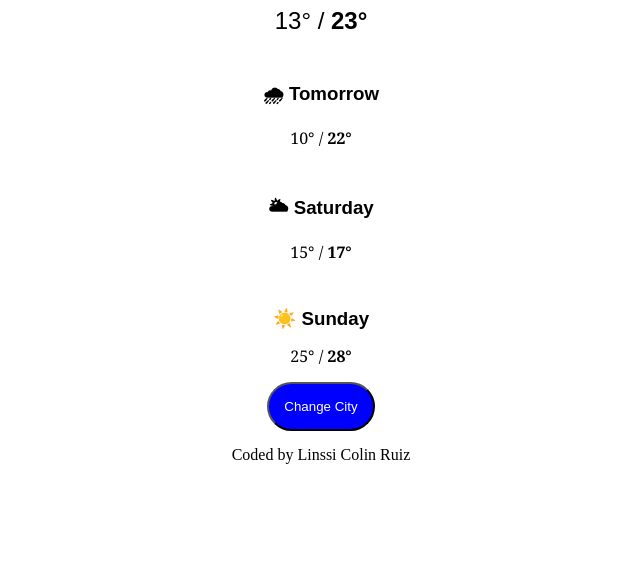
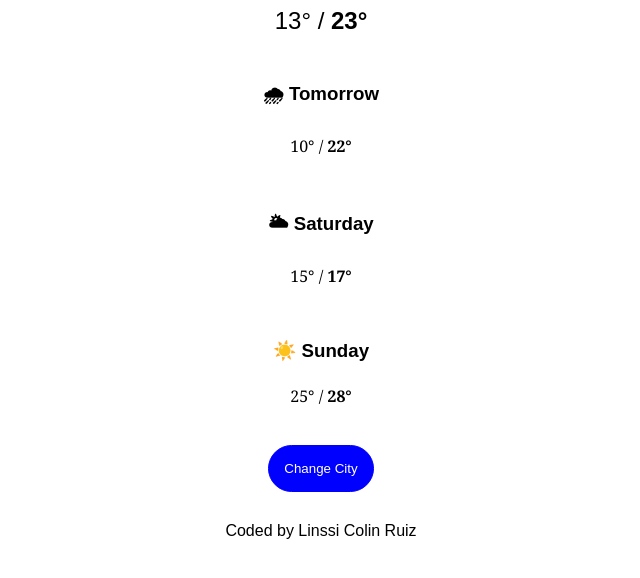
Before and after one commit to NotLindskey/HTML-CSS-Demo-Replication, a plain HTML site: page index.html in a window 1280 px wide. Shown: the part 102-680 px from the top of the page, without its empty margins (319-959 px from the left). Drawn offline with Linux system fonts and the light colour scheme.

Commit message:
Update index.html
added transition to button and finalized css to footer class

```diff
--- a/index.html
+++ b/index.html
@@ -36,28 +36,32 @@
         text-align: center;
         display: block;
         margin: 15px 5px 15px 5px;
+        padding: 8px 12px;
         font-weight: lighter;
         font-family: Cambria, Cochin, Georgia, Times, "Times New Roman", serif;
       }
 
       button {
+        color: white;
         background-color: blue;
         display: block;
-        margin: 0 auto;
+        margin: 30px auto;
         padding: 15px;
-        color: white;
-        transition: ease-in-out;
+        transition: all 180ms ease-in-out;
+        border: blue solid 1px;
         border-radius: 30px;
       }
 
       button:hover {
         color: blue;
         background-color: white;
+        cursor: pointer;
       }
 
       .footer {
         text-align: center;
         margin: 15px auto;
+        font-family: Arial, Helvetica, sans-serif;
       }
 
       .bold-h2-deg {
```
